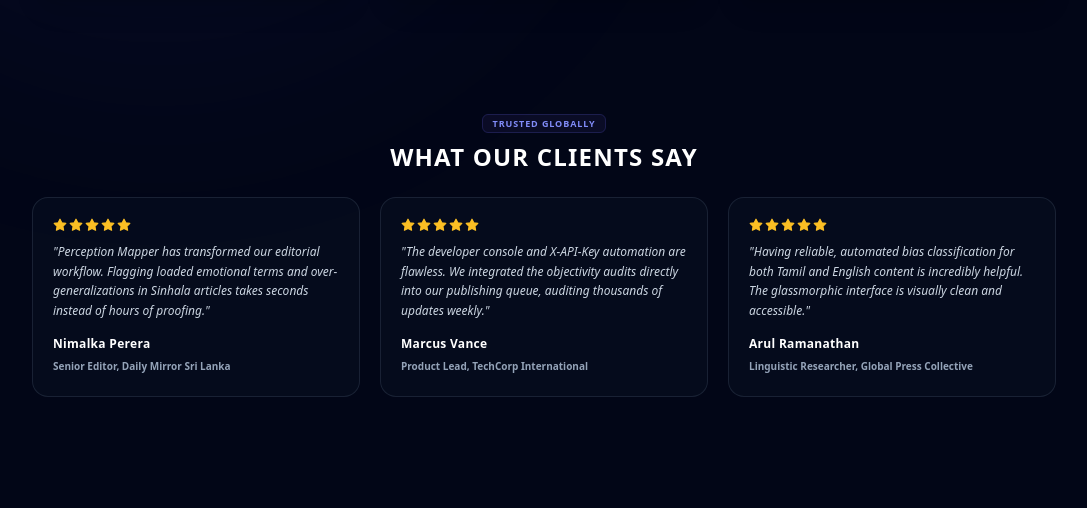
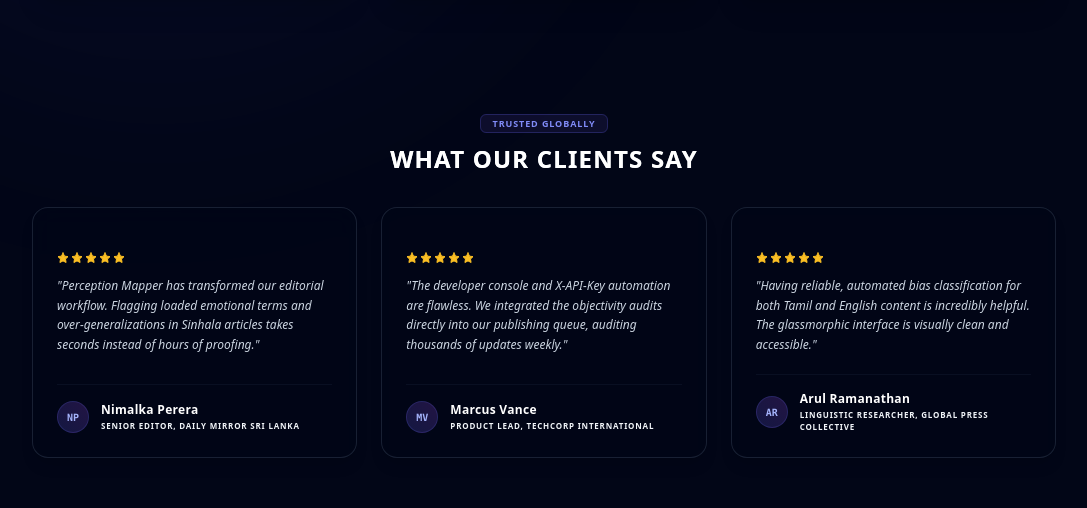
Before and after one commit to mt-abdullah/Perception_Mapper_AI, a Next.js app in the folder apps/web/: page /pricing in a window 1280 px wide. Shown: the part 956-1464 px from the top of the page, without its empty margins (96-1183 px from the left). Built offline with nearby package versions, Linux system fonts and the light colour scheme; no server answers.

Commit message:
feat: add TestimonialStrip component to pricing section

```diff
--- a/apps/web/components/pricing/TestimonialStrip.tsx
+++ b/apps/web/components/pricing/TestimonialStrip.tsx
@@ -4,29 +4,40 @@ import { testimonials } from './pricingData';
 
 export default function TestimonialStrip() {
   return (
-    <section className="space-y-6 py-12 select-none max-w-5xl mx-auto">
-      <div className="text-center space-y-2">
-        <span className="text-[9px] font-bold text-indigo-400 bg-indigo-950/30 border border-indigo-500/20 rounded-md px-2.5 py-0.5 uppercase tracking-widest">
+    <section className="space-y-8 py-12 select-none max-w-5xl mx-auto font-sans">
+      <div className="text-center space-y-2.5">
+        <span className="text-[9px] font-bold text-indigo-400 bg-indigo-950/40 border border-indigo-500/25 rounded-md px-3 py-0.5 uppercase tracking-widest">
           Trusted Globally
         </span>
-        <h3 className="text-xl sm:text-2xl font-bold text-white uppercase tracking-wider">
+        <h3 className="text-xl sm:text-2xl font-black text-white uppercase tracking-wider bg-gradient-to-r from-white via-slate-200 to-slate-450 bg-clip-text">
           What Our Clients Say
         </h3>
       </div>
 
-      <div className="grid md:grid-cols-3 gap-5">
-        {testimonials.map((t) => (
+      <div className="grid md:grid-cols-3 gap-6">
+        {testimonials.map((t) => {
+          const initials = t.author
+            .split(" ")
+            .map((n: string) => n[0])
+            .join("")
+            .slice(0, 2)
+            .toUpperCase();
+
+          return (
             <div
               key={t.id}
-            className="p-5 rounded-2xl border border-slate-800/80 bg-slate-900/30 flex flex-col justify-between space-y-4 hover:border-indigo-500/20 transition duration-300"
+              className="p-6 rounded-2xl border border-slate-800/80 bg-slate-950/40 backdrop-blur-md relative overflow-hidden flex flex-col justify-between space-y-5 hover:border-indigo-500/35 hover:scale-[1.025] hover:shadow-[0_0_30px_rgba(99,102,241,0.05)] transition-all duration-300 group shadow-lg"
             >
-            <div className="space-y-2.5">
+              {/* Blur Hover Spot */}
+              <div className="absolute top-0 right-0 w-[100px] h-[100px] rounded-full bg-indigo-500/5 blur-[25px] opacity-0 group-hover:opacity-100 transition-opacity duration-300 pointer-events-none" />
+
+              <div className="space-y-3 relative z-10">
                 {/* Star Rating */}
                 <div className="flex space-x-0.5">
                   {[...Array(t.rating)].map((_, i) => (
                     <Star
                       key={i}
-                    className="h-3.5 w-3.5 fill-amber-400 text-amber-400 shrink-0"
+                      className="h-3 w-3 fill-amber-400 text-amber-400 shrink-0"
                       aria-hidden="true"
                     />
                   ))}
@@ -36,12 +47,22 @@ export default function TestimonialStrip() {
                 </p>
               </div>
 
+              <div className="flex items-center space-x-3 mt-4 pt-4 border-t border-slate-900/60 relative z-10">
+                <div className="h-8 w-8 rounded-full bg-gradient-to-tr from-indigo-500/20 to-purple-500/20 border border-indigo-500/20 flex items-center justify-center text-[10px] font-bold text-indigo-300 font-mono shrink-0">
+                  {initials}
+                </div>
                 <div>
-              <h4 className="text-xs font-bold text-white tracking-wide">{t.author}</h4>
-              <span className="text-[10px] text-slate-400 font-semibold">{t.role}</span>
+                  <h4 className="text-xs font-bold text-white tracking-wide transition-colors group-hover:text-indigo-300 duration-300">
+                    {t.author}
+                  </h4>
+                  <span className="text-[8px] text-slate-550 font-bold uppercase tracking-widest block mt-0.5">
+                    {t.role}
+                  </span>
                 </div>
               </div>
-        ))}
+            </div>
+          );
+        })}
       </div>
     </section>
   );
```
Lines whose indentation alone changed are shown as unchanged.
